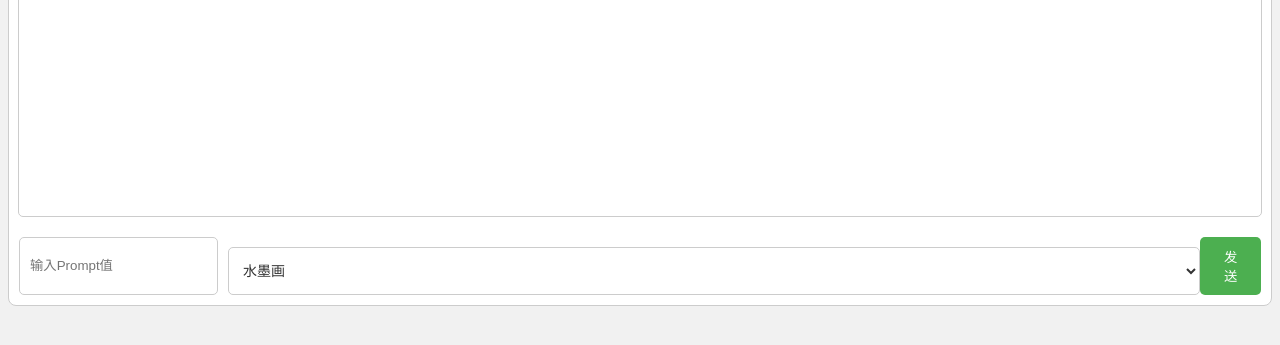
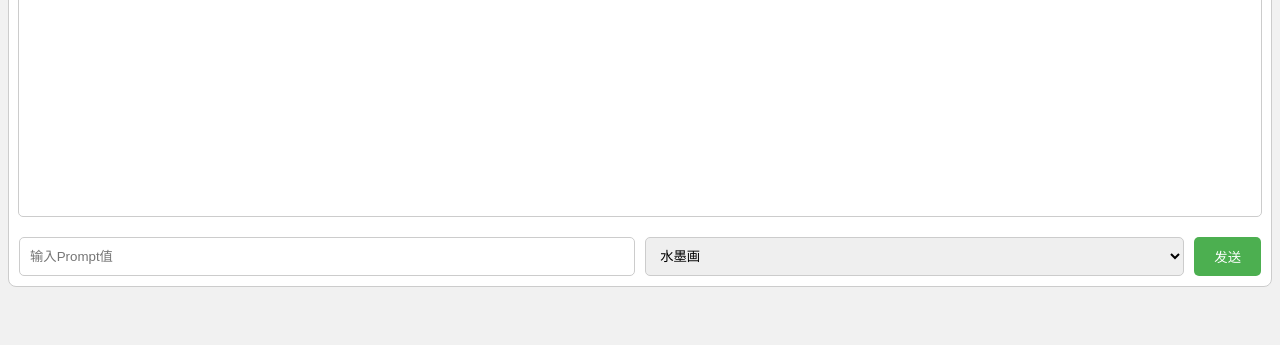
Before and after one commit to vawterdada/tx-ai-test, a website: page index.html in a window 1280 px wide. Shown: the part 399-744 px from the top of the page. Drawn offline with Linux system fonts and the light colour scheme.

Commit message:
Update index.html

```diff
--- a/index.html
+++ b/index.html
@@ -65,16 +65,11 @@
         max-height: 100%;
       }
       #styleSelect {
+       flex-grow: 1;
         padding: 10px;
         border: 1px solid #ccc;
         border-radius: 5px;
-        background-color: #fff;
-        color: #333;
-        font-family: Arial, sans-serif;
-        font-size: 14px;
-        margin-top: 10px;
-        width: 100%;
-        box-sizing: border-box;
+        margin-right: 10px;
       }
     </style>
     <script>
```
